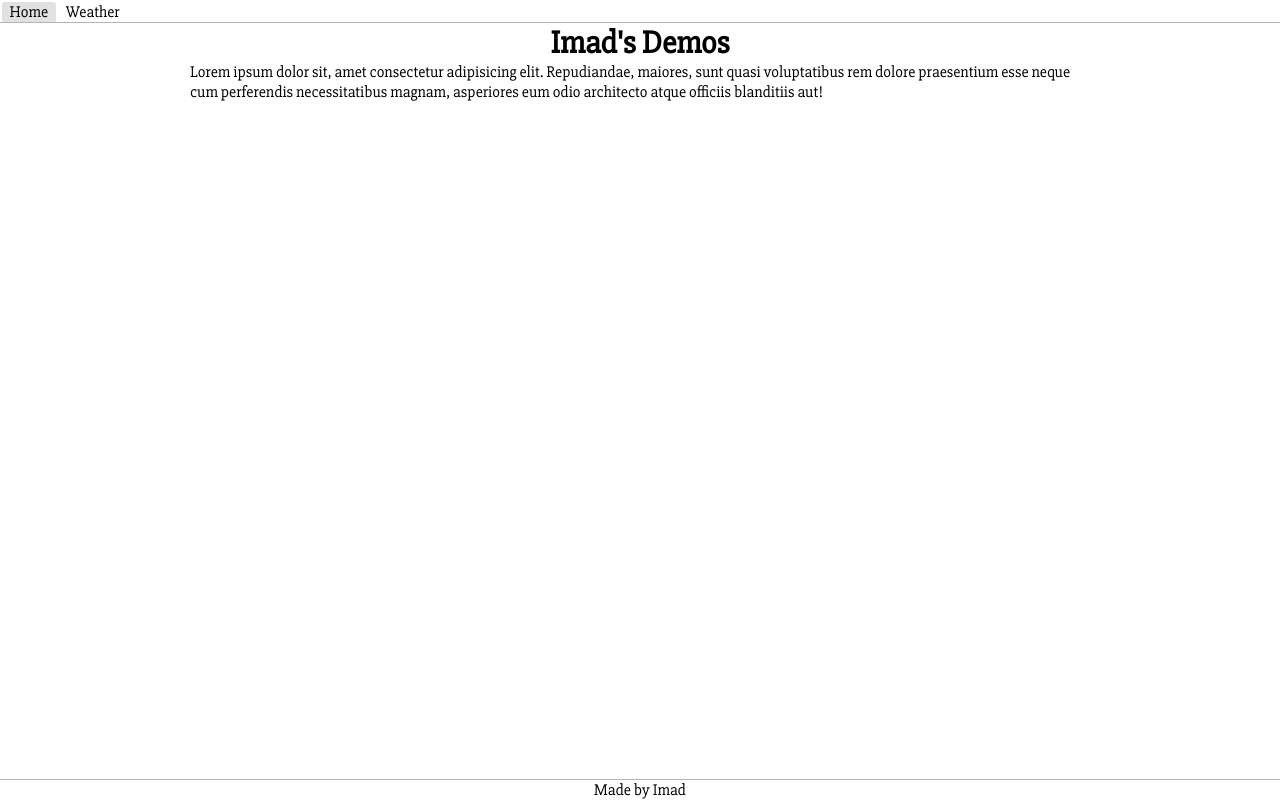
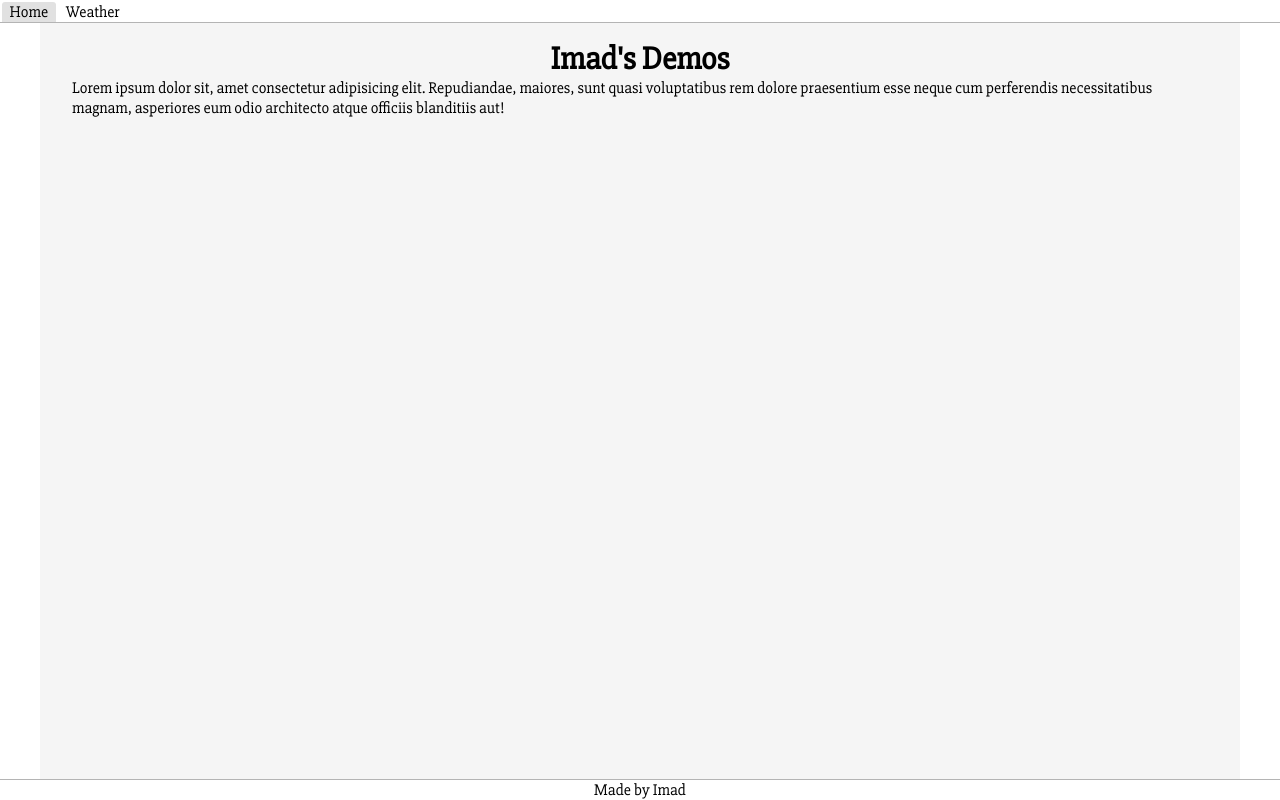
Before and after one commit to Imad-C/imads-demos, a SvelteKit app: page / in a window 1280 px wide. Built offline with nearby package versions, Linux system fonts and the light colour scheme.

Commit message:
Apply max width to layout

```diff
--- a/src/app.css
+++ b/src/app.css
@@ -1,6 +1,7 @@
 :root {
 	--black: rgb(0, 0, 0);
 	--gray: rgb(180, 180, 180);
+	--light-gray: rgb(245, 245, 245);
 	--gray-highlight: rgb(180, 180, 180, 0.4);
 }
 
--- a/src/components/WeatherCard.svelte
+++ b/src/components/WeatherCard.svelte
@@ -6,6 +6,7 @@
 </script>
 
 <div class="container">
+	<p class="datetime">{weatherDay.datetime}</p>
 	{#if location}
 		<p>{location}</p>
 	{/if}
@@ -22,13 +23,21 @@
 		display: flex;
 		flex-direction: column;
 		align-items: center;
+		position: relative; /* Add this */
 
-		border: 1px solid red;
+		border: 3px solid rgb(86, 86, 152, 0.2);
+		border-radius: 5px;
+		background-color: var(--light-gray);
 		padding: 1rem;
 		min-width: 6rem;
 
 		font-family: 'SairaCondensed', sans-serif;
 		line-height: 1;
+	}
+
+	.datetime {
+		position: absolute;
+		top: -1.2em;
 	}
 
 	.today {
--- a/src/routes/+layout.svelte
+++ b/src/routes/+layout.svelte
@@ -32,8 +32,14 @@
 
 	.layout-main {
 		flex: 1;
-		padding-bottom: 1.2rem;
-		margin: 0 1rem;
+		box-sizing: border-box;
+		padding: 1rem 2rem 1.2rem 2rem;
+		display: flex;
+		flex-direction: column;
+		max-width: 1200px;
+		margin: 0 auto;
+		background: var(--light-gray);
+		width: 100%;
 	}
 
 	.navbar {
--- a/src/routes/+page.svelte
+++ b/src/routes/+page.svelte
@@ -1,20 +1,11 @@
-<div class="container">
 <h1 class="title">Imad's Demos</h1>
 <p>
 	Lorem ipsum dolor sit, amet consectetur adipisicing elit. Repudiandae, maiores, sunt quasi
 	voluptatibus rem dolore praesentium esse neque cum perferendis necessitatibus magnam, asperiores
 	eum odio architecto atque officiis blanditiis aut!
 </p>
-</div>
 
 <style>
-	.container {
-		display: flex;
-		flex-direction: column;
-		max-width: 900px;
-		margin: 0 auto;
-	}
-
 	.title {
 		text-align: center;
 	}
--- a/src/routes/weather/+page.svelte
+++ b/src/routes/weather/+page.svelte
@@ -1,4 +1,5 @@
 <script lang="ts">
+	import { fly } from 'svelte/transition';
 	import type { WeatherApiResponse } from '$lib/weather';
 	import WeatherCard from '$components/WeatherCard.svelte';
 	import Search from '$components/Search.svelte';
@@ -35,30 +36,54 @@
 
 <h1 class="title">Weather</h1>
 
-<div>
+<div class="search">
 	<Search bind:value={location} handler={() => fetchWeather(location || '')} />
+</div>
 
-	<div>
-		{#if locationWeather?.days}
-			<p class="location-name">{locationWeather.resolvedAddress}</p>
-			<div class="weather-cards">
-				{#each locationWeather.days as day}
+{#if loadingLoactionWeather}
+	<p>Loading...</p>
+{:else if loactionWeatherError}
+	<p>Error: {loactionWeatherError}</p>
+{:else if locationWeather?.days}
+	<div class="weather-panel">
+		<p class="location-name">{locationWeather.resolvedAddress}</p>
+		<div class="weather-cards">
+			{#each locationWeather.days as day}
+				<div>
 					<WeatherCard weatherDay={day} />
-				{/each}
-			</div>
-		{/if}
+				</div>
+			{/each}
+		</div>
 	</div>
-</div>
+{/if}
 
 <style>
 	.title {
 		text-align: center;
+		padding-bottom: 0.25rem;
 		margin-bottom: 1rem;
+		border-bottom: 1px solid var(--gray);
+	}
+
+	.search {
+		margin-bottom: 1.5rem;
+	}
+
+	.weather-panel {
+		padding: 1rem;
+
+		background: linear-gradient(
+			180deg,
+			var(--light-gray) 0%,
+			var(--gray) 50%,
+			var(--light-gray) 100%
+		);
 	}
 
 	.location-name {
 		text-align: start;
 		font-size: 2.5rem;
+		margin-bottom: 2rem;
 	}
 
 	.weather-cards {
```
Also changed, not shown: src/components/Search.svelte (+4 -3 lines). Lines whose indentation alone changed are shown as unchanged.
